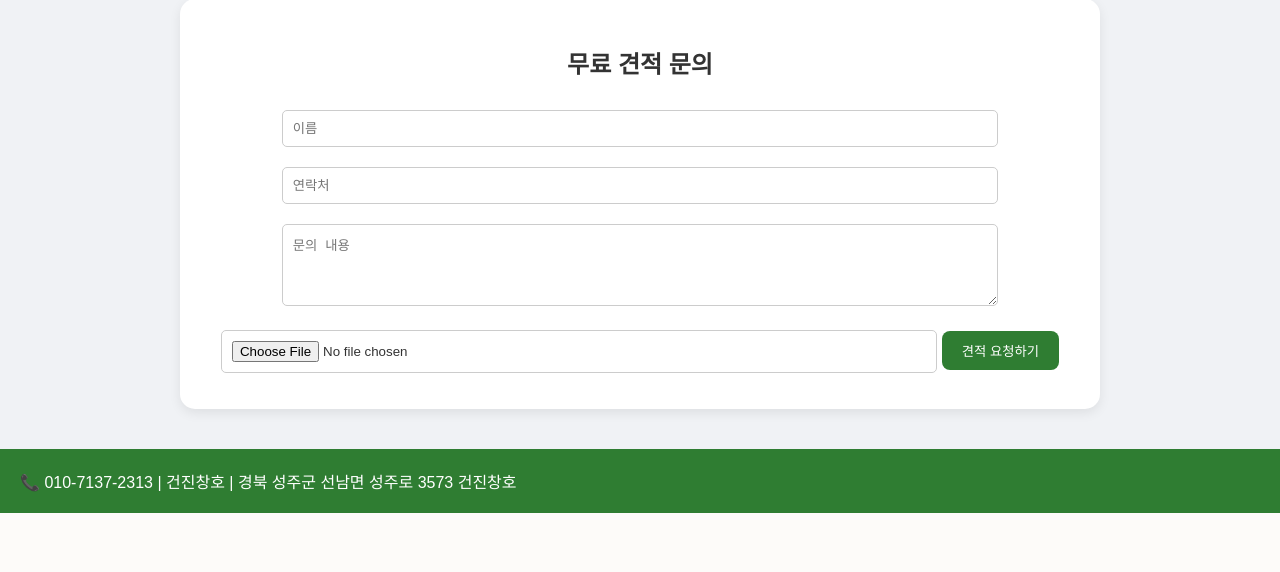
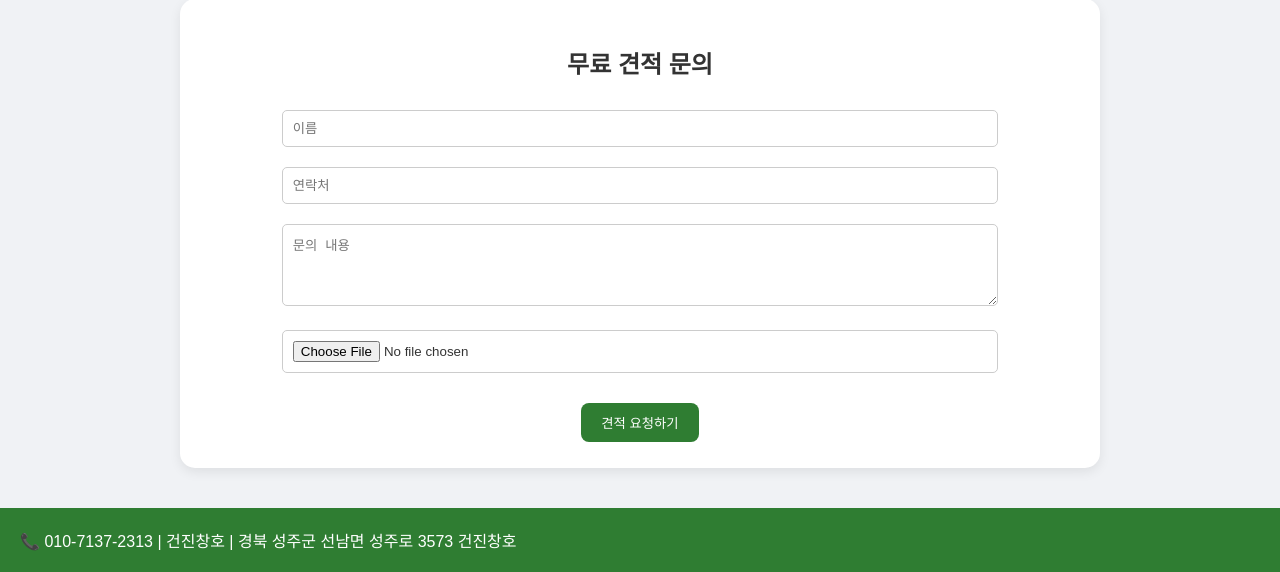
Before and after one commit to hhaening818/sash-company, a Flask app: page / in a window 1280 px wide. Shown: the part 1453-2025 px from the top of the page. Before the commit the page ends 1966 px from the top, so only its background shows below. Run offline with Flask 3, Linux system fonts and the light colour scheme; data that the repository does not hold is empty; some libraries are stand-ins or nearby versions.

Commit message:
견적 요청하게 버튼 이동

```diff
--- a/templates/index.html
+++ b/templates/index.html
@@ -300,6 +300,11 @@
 
             opacity:1;
 
+        }
+
+        #contactForm button{
+            display:block;
+            margin:20px auto 0 auto;  /* 중앙 정렬 + 위쪽 간격 */
         }
 
 </style>
```
